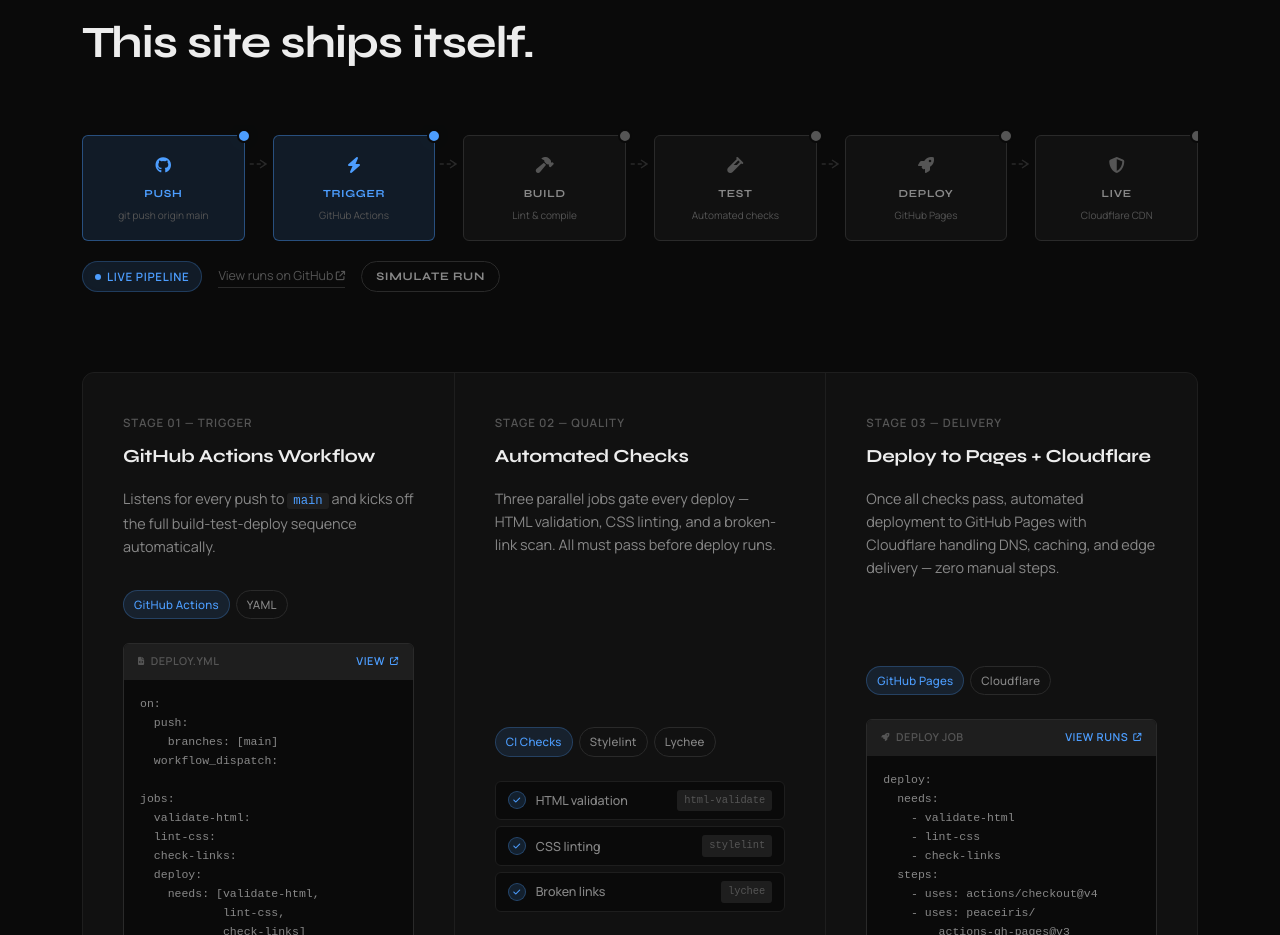
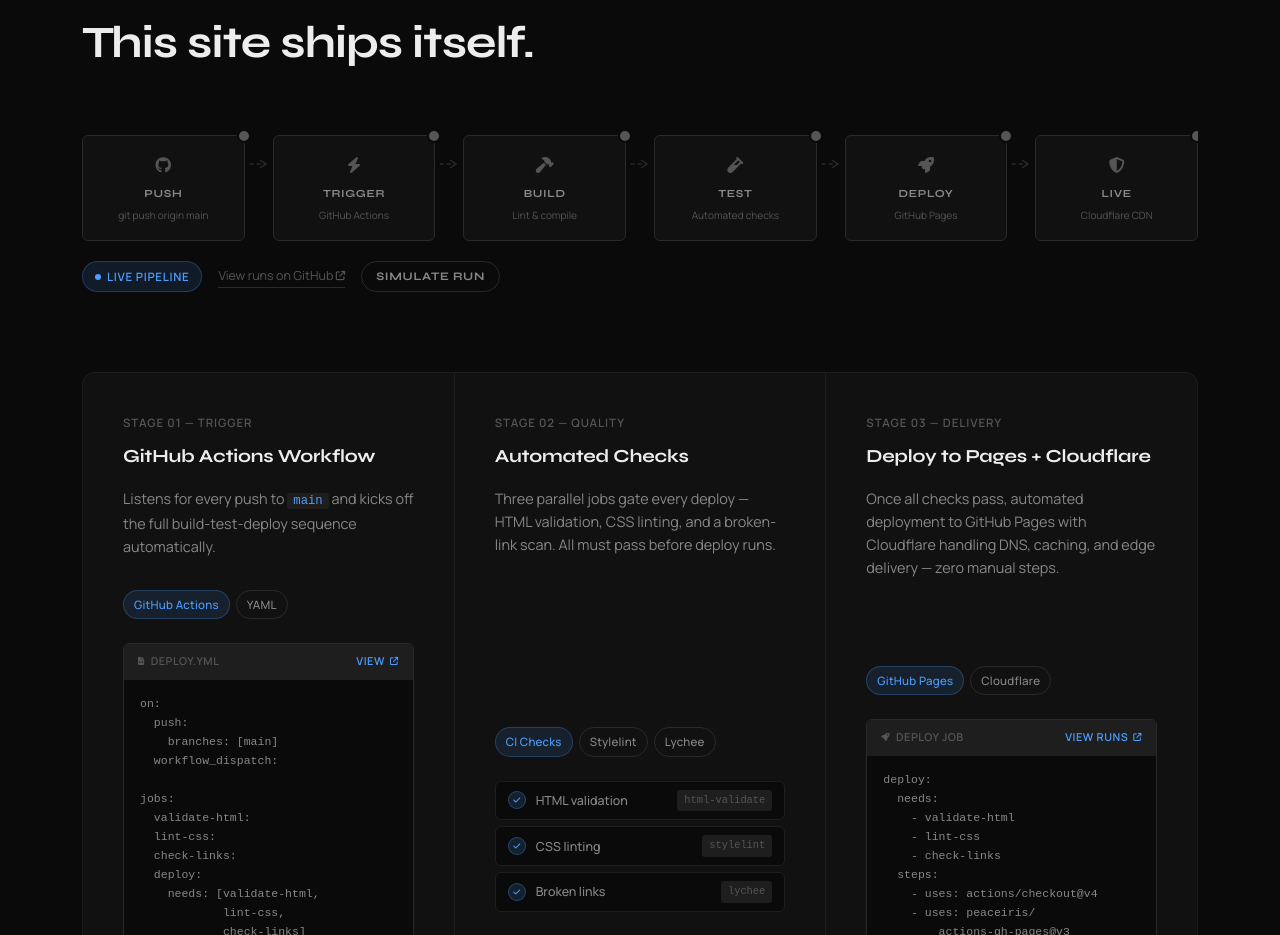
Before and after one commit to gundyn/portfolio, a website: page index.html in a window 1280 px wide. Shown: the part 1748-2683 px from the top of the page. Drawn offline with nearby package versions, Linux system fonts and the light colour scheme.

Commit message:
Update pipeline stage status from 'active' to 'pending' for improved clarity

```diff
--- a/index.html
+++ b/index.html
@@ -122,8 +122,8 @@
             <div class="pipeline-flow">
 
               <div class="pipeline-stage">
-                <div class="stage-node active">
-                  <span class="stage-status passing"></span>
+                <div class="stage-node">
+                  <span class="stage-status pending"></span>
                   <span class="stage-icon"><i class="fab fa-github"></i></span>
                   <span class="stage-name">Push</span>
                   <span class="stage-sub">git push origin main</span>
@@ -135,8 +135,8 @@
               </div>
 
               <div class="pipeline-stage">
-                <div class="stage-node active">
-                  <span class="stage-status passing"></span>
+                <div class="stage-node">
+                  <span class="stage-status pending"></span>
                   <span class="stage-icon"><i class="fas fa-bolt"></i></span>
                   <span class="stage-name">Trigger</span>
                   <span class="stage-sub">GitHub Actions</span>
```
